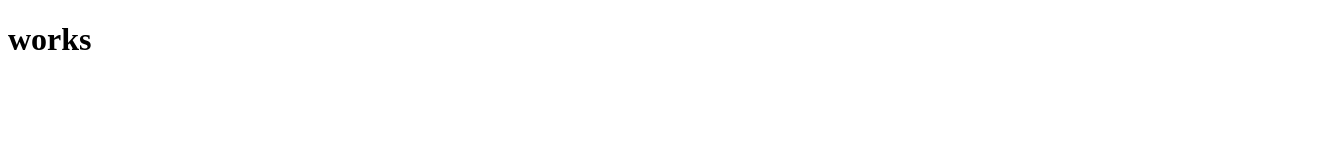
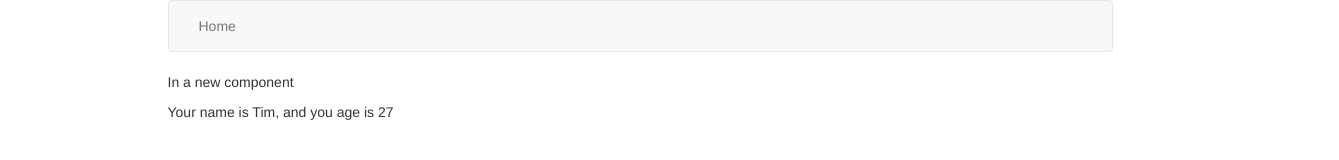
Before and after one commit to ArtjomO/react-practice, a React app: page / in a window 1280 px wide. Shown: the whole page, 1339 px wide, since content can reach past the window. Built offline with nearby package versions, Linux system fonts and the light colour scheme.

Commit message:
passing properties 1/2

```diff
--- /dev/null
+++ b/src/app/components/Header.js
@@ -0,0 +1,22 @@
+import React from "react";
+import { render } from "react-dom";
+
+
+class Header extends React.Component {
+
+    render() {
+        return (
+            <nav className="navbar navbar-default">
+                <div className="container">
+                    <div className="navbar-header">
+                        <ul className="nav navbar-nav">
+                            <li><a href="#">Home</a></li>
+                        </ul>
+                    </div>
+                </div>
+            </nav>
+        );
+    }
+}
+
+export default Header;
--- /dev/null
+++ b/src/app/components/Home.js
@@ -0,0 +1,15 @@
+import React from "react";
+
+class Home extends React.Component {
+    render(){
+        console.log(this.props);
+        return (
+            <div>
+                <p>In a new component</p>
+                <p>Your name is {this.props.name}, and you age is {this.props.age}</p>
+            </div>
+        )
+    }
+}
+
+export default Home;
--- a/src/app/index.js
+++ b/src/app/index.js
@@ -1,5 +1,33 @@
 import ReactDOM from "react-dom";
 import React from "react";
 
+import Home from "./components/Home"
+import Header from './components/Header';
 
-ReactDOM.render(<h1>works</h1>, document.getElementById('app'));
+
+class App extends React.Component {
+    render() {
+        let user = {
+            name: "Anna",
+            hobby: ["sports"]
+        }
+
+        return (
+            <div className="container">
+                <div className="row">
+                    <div className="col-xs-10 col-xs-offset-1">
+                        <Header />
+                    </div>
+                </div>
+
+                <div className="row">
+                    <div className="col-xs-10 col-xs-offset-1">
+                        <Home name={"Tim"} age={27} user={user}/>
+                    </div>
+                </div>
+            </div>
+        );
+    }
+}
+
+ReactDOM.render(<App />, document.getElementById('app'));
--- a/src/index.html
+++ b/src/index.html
@@ -3,6 +3,7 @@
 <head>
     <meta charset="UTF-8">
     <title>React Bundlingn' stuff</title>
+    <link rel="stylesheet" href="https://maxcdn.bootstrapcdn.com/bootstrap/3.3.7/css/bootstrap.min.css" integrity="sha384-BVYiiSIFeK1dGmJRAkycuHAHRg32OmUcww7on3RYdg4Va+PmSTsz/K68vbdEjh4u" crossorigin="anonymous">
 </head>
 <body>
 
```
